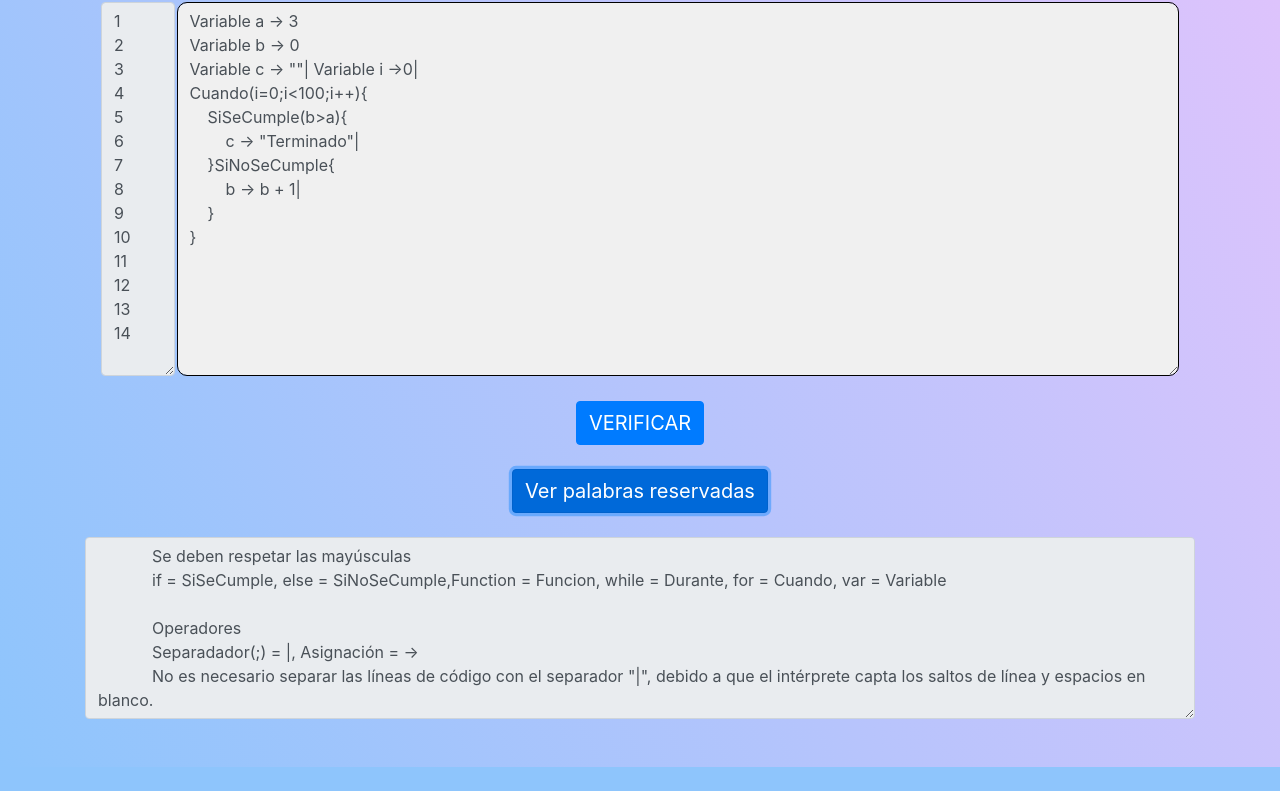
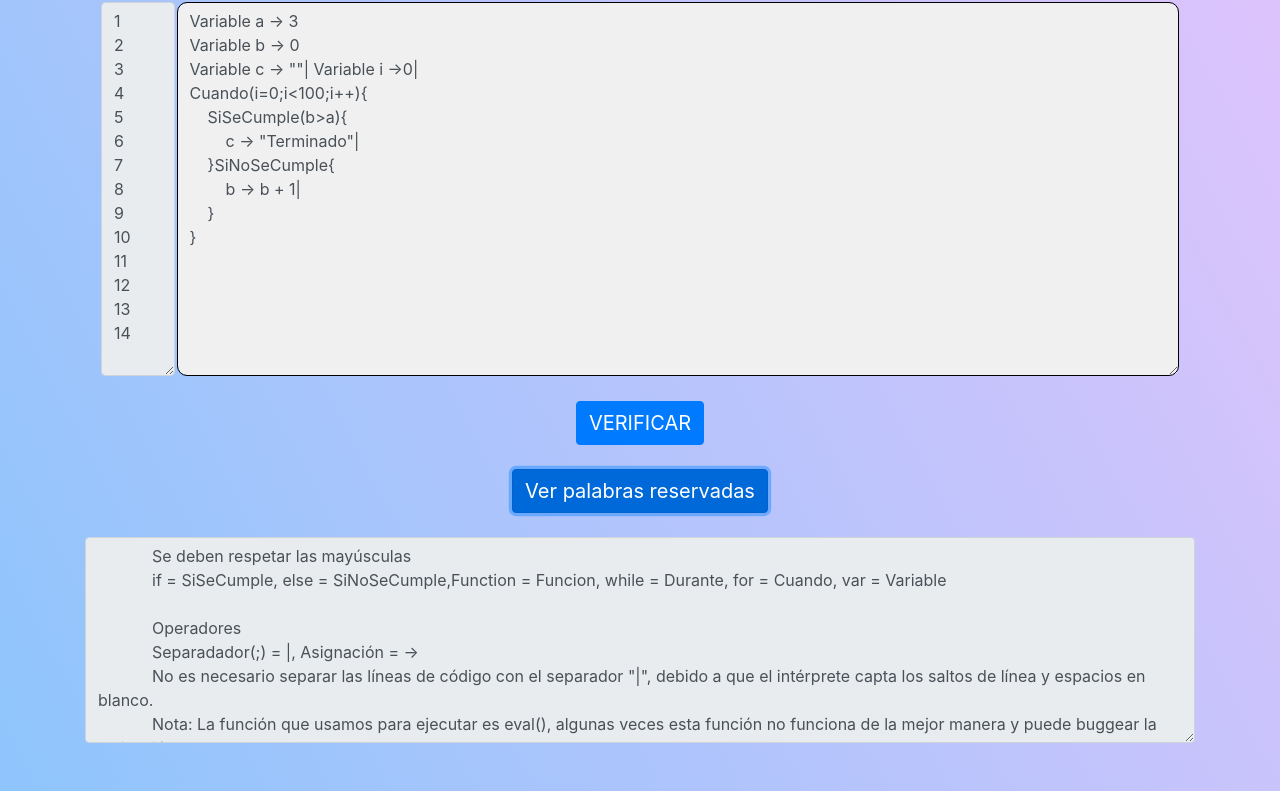
Before and after one commit to hanl12/Interprete, a website: page src/views/index.html in a window 1280 px wide. Both pictures are taken after a click on the button "Ver palabras reservadas". Shown: the part 115-906 px from the top of the page. Before the commit the page ends 882 px from the top, so only its background shows below. Drawn offline with nearby package versions, Linux system fonts and the light colour scheme.

Commit message:
TERMINADOO

```diff
--- a/src/views/index.html
+++ b/src/views/index.html
@@ -50,13 +50,14 @@ Cuando(i=0;i<100;i++){
         <div class="col">
             <button class="btn btn-primary" onclick="reser()" style="font-size: 20px;">Ver palabras reservadas</button>
         </div><br>
-        <textarea name="reserv" style="visibility: hidden;" id="reserv" class="form-control" disabled="true" cols="30" rows="7">
+        <textarea name="reserv" style="visibility: hidden;" id="reserv" class="form-control" disabled="true" cols="30" rows="8">
             Se deben respetar las mayúsculas
             if = SiSeCumple, else = SiNoSeCumple,Function = Funcion, while = Durante, for = Cuando, var = Variable
 
             Operadores
             Separadador(;) = |, Asignación = ->
             No es necesario separar las líneas de código con el separador "|", debido a que el intérprete capta los saltos de línea y espacios en blanco.
+            Nota: La función que usamos para ejecutar es eval(), algunas veces esta función no funciona de la mejor manera y puede buggear la aplicación.
         </textarea>
     </div>
     <script>
```
